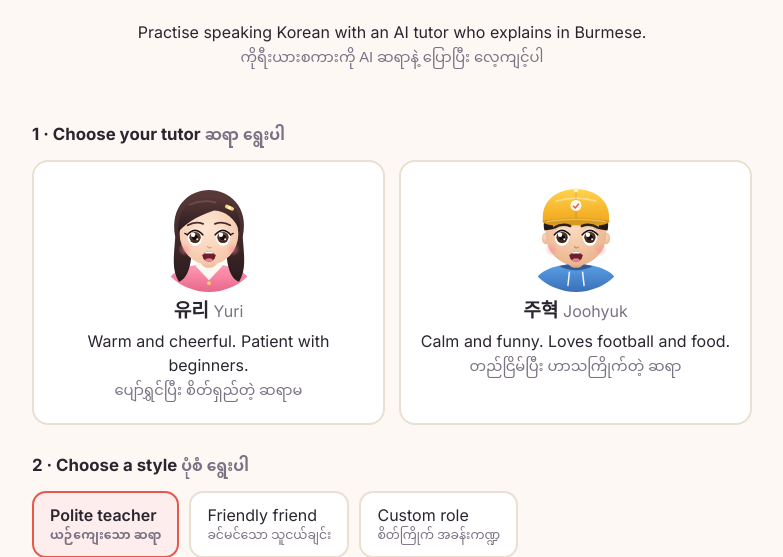
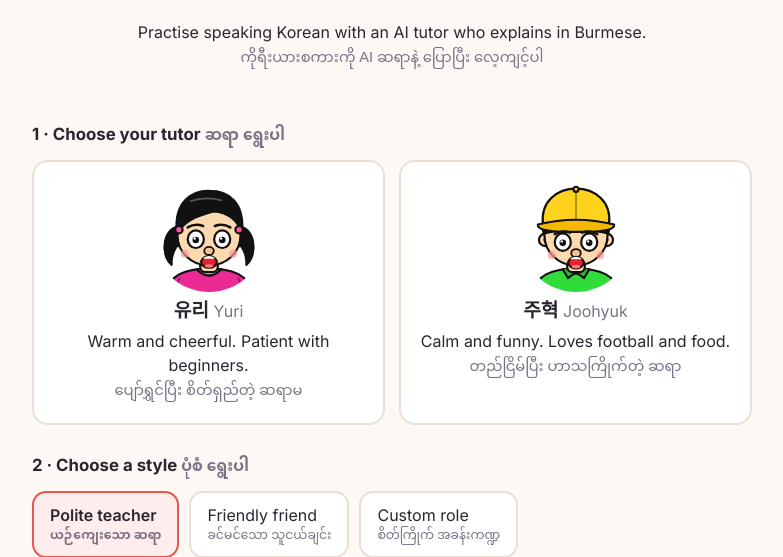
Before and after one commit to Kristen045/k-talkie, a FastAPI app: page / in a window 1280 px wide. Shown: the part 152-709 px from the top of the page, without its empty margins (248-1031 px from the left). Run offline with FastAPI, Linux system fonts and the light colour scheme.

Commit message:
Redraw tutors in bold-outline flat cartoon style (original characters)
Co-Authored-By: Claude Sonnet 5.5 <noreply@anthropic.com>
Claude-Session: https://claude.ai/code/session_01Be8vFBqEFMfHRzM2USPtG9

```diff
--- a/templates/_face.html
+++ b/templates/_face.html
@@ -1,98 +1,79 @@
-{# Original cartoon tutors (our own design, soft 3D-animation style). Usage: {{ face('yuri') }}
-   CSS drives the animation through --lvl (0..1 = how loud the voice is right now). #}
+{# Original cartoon tutors in a bold-outline, flat-color style (our own designs).
+   Usage: {{ face('yuri') }}.  CSS animates .head .eye .iris .brow .mouth-smile .mouth-open via --lvl (0..1 voice loudness). #}
 {% macro face(key) %}
 {% set y = key == 'yuri' %}
+{% set skin = '#fdd9b0' %}
 <svg class="face" viewBox="0 0 300 300" role="img" aria-label="{{ 'Yuri' if y else 'Joohyuk' }}">
-  <defs>
-    <radialGradient id="skin-{{ key }}" cx="45%" cy="38%" r="70%">
-      <stop offset="0" stop-color="{{ '#ffe8d6' if y else '#fbdcc0' }}"/><stop offset="1" stop-color="{{ '#f4c3a4' if y else '#e9b08a' }}"/>
-    </radialGradient>
-    <linearGradient id="hair-{{ key }}" x1="0" y1="0" x2="0" y2="1">
-      <stop offset="0" stop-color="{{ '#5a3a3a' if y else '#3b2c2a' }}"/><stop offset="1" stop-color="{{ '#2a1a1c' if y else '#1c1413' }}"/>
-    </linearGradient>
-    <linearGradient id="top-{{ key }}" x1="0" y1="0" x2="0" y2="1">
-      <stop offset="0" stop-color="{{ '#ff9db5' if y else '#5aa0e6' }}"/><stop offset="1" stop-color="{{ '#e8668a' if y else '#3a6fb8' }}"/>
-    </linearGradient>
-    <linearGradient id="cap-{{ key }}" x1="0" y1="0" x2="0" y2="1"><stop offset="0" stop-color="#ffd24d"/><stop offset="1" stop-color="#f2a81d"/></linearGradient>
-    <radialGradient id="iris-{{ key }}" cx="50%" cy="35%" r="70%">
-      <stop offset="0" stop-color="{{ '#8a5a3c' if y else '#6b4a30' }}"/><stop offset="1" stop-color="#2a1a14"/>
-    </radialGradient>
-    <radialGradient id="blush-{{ key }}"><stop offset="0" stop-color="#ff8a9a" stop-opacity=".55"/><stop offset="1" stop-color="#ff8a9a" stop-opacity="0"/></radialGradient>
-    <clipPath id="mouthclip-{{ key }}"><ellipse cx="0" cy="0" rx="17" ry="14"/></clipPath>
-  </defs>
+  <defs><clipPath id="mouthclip-{{ key }}"><ellipse cx="0" cy="0" rx="21" ry="16"/></clipPath></defs>
+  <g stroke="#111" stroke-width="6" stroke-linejoin="round" stroke-linecap="round">
 
-  <!-- shoulders and clothes -->
-  <path d="M30 300 C30 246 84 224 150 224 C216 224 270 246 270 300Z" fill="url(#top-{{ key }})"/>
+    <!-- body -->
     {% if y %}
-  <path d="M112 228 L150 268 L188 228 Q150 214 112 228Z" fill="#fff7f2"/>
-  <circle cx="150" cy="276" r="5" fill="#ffd36b"/>
+    <path d="M36 304 C36 254 88 236 150 236 C212 236 264 254 264 304Z" fill="#ec2a96"/>
+    <path d="M116 238 Q150 272 184 238Z" fill="{{ skin }}"/>
+    <path d="M70 262 Q58 286 60 304 M230 262 Q242 286 240 304" fill="none" stroke-width="4" opacity=".5"/>
     {% else %}
-  <path d="M104 230 Q150 252 196 230 Q150 214 104 230Z" fill="#2f5a98"/>
-  <path d="M132 246 L128 282 M168 246 L172 282" stroke="#f2f6ff" stroke-width="4" stroke-linecap="round"/>
+    <path d="M36 304 C36 254 88 236 150 236 C212 236 264 254 264 304Z" fill="#2fdc3a"/>
+    <path d="M114 238 Q150 262 186 238Z" fill="{{ skin }}"/>
+    <path d="M114 238 L128 262 L150 246 L172 262 L186 238" fill="#25c030"/>
     {% endif %}
 
     <g class="head">
-    <!-- neck + ears -->
-    <rect x="128" y="188" width="44" height="46" rx="18" fill="{{ '#efc0a2' if y else '#e0a982' }}"/>
-    <ellipse cx="68" cy="154" rx="11" ry="16" fill="url(#skin-{{ key }})"/><ellipse cx="232" cy="154" rx="11" ry="16" fill="url(#skin-{{ key }})"/>
+      <!-- neck, ears -->
+      <rect x="126" y="206" width="48" height="40" rx="14" fill="{{ skin }}"/>
+      <circle cx="66" cy="158" r="17" fill="{{ skin }}"/><circle cx="234" cy="158" r="17" fill="{{ skin }}"/>
+      <path d="M62 158 q6 -6 8 4 M238 158 q-6 -6 -8 4" fill="none" stroke-width="3.5"/>
 
       {% if y %}
-    <!-- long hair behind the head -->
-    <path d="M58 150 C42 64 98 22 150 22 C204 22 260 66 242 150 C246 204 252 240 232 272 C204 262 198 214 198 190 L102 190 C102 214 96 262 68 272 C48 240 54 204 58 150Z" fill="url(#hair-yuri)"/>
+      <!-- pigtails behind the head -->
+      <path d="M72 120 C26 122 14 196 48 226 C46 188 66 166 86 150Z" fill="#111"/>
+      <path d="M228 120 C274 122 286 196 252 226 C254 188 234 166 214 150Z" fill="#111"/>
       {% endif %}
 
-    <!-- face -->
-    <ellipse cx="150" cy="142" rx="{{ 80 if y else 83 }}" ry="{{ 84 if y else 86 }}" fill="url(#skin-{{ key }})"/>
+      <!-- head -->
+      <ellipse cx="150" cy="146" rx="86" ry="82" fill="{{ skin }}"/>
 
       {% if y %}
-    <!-- bangs, side-swept -->
-    <path d="M66 136 C62 64 112 34 152 36 C204 36 240 70 234 136 C222 100 196 80 164 78 C134 88 96 104 66 136Z" fill="url(#hair-yuri)"/>
-    <path d="M96 62 Q132 46 168 56" stroke="#8a6060" stroke-width="5" stroke-linecap="round" fill="none" opacity=".55"/>
-    <g transform="translate(206 70) rotate(24)"><rect x="-13" y="-5" width="26" height="10" rx="5" fill="#ffd36b"/><circle cx="0" cy="0" r="4" fill="#fff"/></g>
+      <!-- black hair with side bangs + pink hair ties -->
+      <path d="M62 138 C54 50 108 22 152 24 C202 24 248 54 240 138 C226 100 198 82 162 80 C126 90 92 100 62 138Z" fill="#111"/>
+      <path d="M100 52 Q140 38 184 50" stroke="#555" stroke-width="5" fill="none"/>
+      <circle cx="68" cy="130" r="10" fill="#ff4fa8"/><circle cx="232" cy="130" r="10" fill="#ff4fa8"/>
       {% else %}
-    <!-- short hair peeking out under a cap -->
-    <path d="M64 132 C58 108 66 96 82 94 L90 128 Z M236 132 C242 108 234 96 218 94 L210 128 Z" fill="url(#hair-joohyuk)"/>
-    <!-- baseball cap (original design) -->
-    <path d="M60 108 C54 48 100 20 150 20 C200 20 246 48 240 108 C210 98 90 98 60 108Z" fill="url(#cap-joohyuk)"/>
-    <path d="M150 20 L150 98" stroke="#00000022" stroke-width="3"/>
-    <circle cx="150" cy="22" r="6" fill="#fff3c4"/>
-    <path d="M96 52 Q150 36 204 52" stroke="#ffffff66" stroke-width="5" stroke-linecap="round" fill="none"/>
-    <path d="M58 106 Q150 90 242 106 Q238 124 150 118 Q62 124 58 106Z" fill="#d99a1c"/>
-    <path d="M70 108 Q150 96 230 108" stroke="#ffffff55" stroke-width="3" fill="none" stroke-linecap="round"/>
-    <circle cx="150" cy="64" r="15" fill="#fff" opacity=".92"/><path d="M143 66 l5 5 l9 -11" stroke="#e8574c" stroke-width="4" fill="none" stroke-linecap="round" stroke-linejoin="round"/>
+      <!-- hair under the cap -->
+      <path d="M62 140 C54 112 66 98 86 96 L92 134Z M238 140 C246 112 234 98 214 96 L208 134Z" fill="#111"/>
+      <!-- yellow cap -->
+      <path d="M60 116 C52 52 100 18 150 18 C200 18 248 52 240 116 C206 104 94 104 60 116Z" fill="#ffd21e"/>
+      <path d="M150 18 L150 104" fill="none" stroke-width="4" opacity=".45"/>
+      <circle cx="150" cy="20" r="7" fill="#ffd21e"/>
+      <path d="M46 116 Q150 90 254 116 Q258 138 150 136 Q42 138 46 116Z" fill="#f5b800"/>
       {% endif %}
 
       <!-- eyebrows -->
-    <g class="brow" fill="none" stroke="{{ '#4a2e2e' if y else '#2e211f' }}" stroke-linecap="round" stroke-width="{{ 5 if y else 7 }}">
-      <path d="M92 {{ 118 if y else 124 }} Q112 {{ 106 if y else 112 }} 134 {{ 114 if y else 120 }}"/><path d="M166 {{ 114 if y else 120 }} Q188 {{ 106 if y else 112 }} 208 {{ 118 if y else 124 }}"/>
+      <g class="brow" fill="none" stroke-width="7">
+        <path d="M92 {{ 124 if y else 142 }} Q112 {{ 112 if y else 130 }} 134 {{ 120 if y else 138 }}"/><path d="M166 {{ 120 if y else 138 }} Q188 {{ 112 if y else 130 }} 208 {{ 124 if y else 142 }}"/>
       </g>
 
-    <!-- eyes (big and glossy) -->
-    {% for cx in [112, 188] %}
-    <g transform="translate({{ cx }} 150)"><g class="eye">
-      <ellipse cx="0" cy="0" rx="20" ry="24" fill="#fff"/>
-      <g class="iris">
-        <circle cx="0" cy="1" r="15.5" fill="url(#iris-{{ key }})"/>
-        <circle cx="0" cy="1" r="8" fill="#150d0d"/>
-        <circle cx="-5.5" cy="-6" r="6" fill="#fff"/><circle cx="6" cy="6" r="2.8" fill="#fff" opacity=".9"/>
-      </g>
-      <path d="M-21 -6 Q0 -30 21 -6" stroke="#1d1213" stroke-width="4.5" fill="none" stroke-linecap="round"/>
-      {% if y %}<path d="M{{ -21 if cx == 112 else 21 }} -6 l{{ -7 if cx == 112 else 7 }} -4" stroke="#1d1213" stroke-width="3.5" stroke-linecap="round"/>{% endif %}
+      <!-- big round eyes -->
+      {% for cx in [114, 186] %}
+      <g transform="translate({{ cx }} {{ 156 if y else 164 }})"><g class="eye">
+        <ellipse cx="0" cy="0" rx="22" ry="24" fill="#fff"/>
+        <g class="iris"><circle cx="0" cy="2" r="9" fill="#111" stroke="none"/><circle cx="-3" cy="-2" r="3.2" fill="#fff" stroke="none"/></g>
       </g></g>
       {% endfor %}
 
-    <!-- nose, cheeks -->
-    <path d="M146 176 Q150 182 156 178" stroke="{{ '#d9a284' if y else '#c98f6c' }}" stroke-width="3.5" fill="none" stroke-linecap="round"/>
-    <circle cx="84" cy="184" r="19" fill="url(#blush-{{ key }})"/><circle cx="216" cy="184" r="19" fill="url(#blush-{{ key }})"/>
+      <!-- big round nose + cheeks -->
+      <ellipse cx="150" cy="{{ 188 if y else 194 }}" rx="13" ry="11" fill="#f6c28f" stroke-width="5"/>
+      <circle cx="84" cy="{{ 196 if y else 200 }}" r="11" fill="#ff9a9a" stroke="none" opacity=".7"/><circle cx="216" cy="{{ 196 if y else 200 }}" r="11" fill="#ff9a9a" stroke="none" opacity=".7"/>
 
       <!-- mouth: smile when quiet, opens with the voice -->
-    <g transform="translate(150 203)">
-      <path class="mouth-smile" d="M-17 -3 Q0 15 17 -3" stroke="#b8434f" stroke-width="4.5" fill="none" stroke-linecap="round"/>
+      <g transform="translate(150 {{ 218 if y else 220 }})">
+        <path class="mouth-smile" d="M-22 -2 Q0 18 22 -2" fill="none" stroke-width="5.5"/>
         <g class="mouth-open">
-        <ellipse cx="0" cy="0" rx="17" ry="14" fill="#6e1f2c"/>
-        <g clip-path="url(#mouthclip-{{ key }})">
-          <rect x="-14" y="-15" width="28" height="7" rx="3" fill="#fff"/>
-          <ellipse cx="0" cy="12" rx="11" ry="7" fill="#e8808e"/>
+          <ellipse cx="0" cy="0" rx="21" ry="16" fill="#e8222e" stroke-width="5.5"/>
+          <g clip-path="url(#mouthclip-{{ key }})" stroke="none">
+            <rect x="-16" y="-17" width="32" height="8" rx="3" fill="#fff"/>
+            <ellipse cx="0" cy="14" rx="12" ry="8" fill="#ff7b86"/>
+          </g>
         </g>
       </g>
     </g>
```
Also changed, not shown: static/chat.css (+4 -3 lines). Lines whose indentation alone changed are shown as unchanged.
